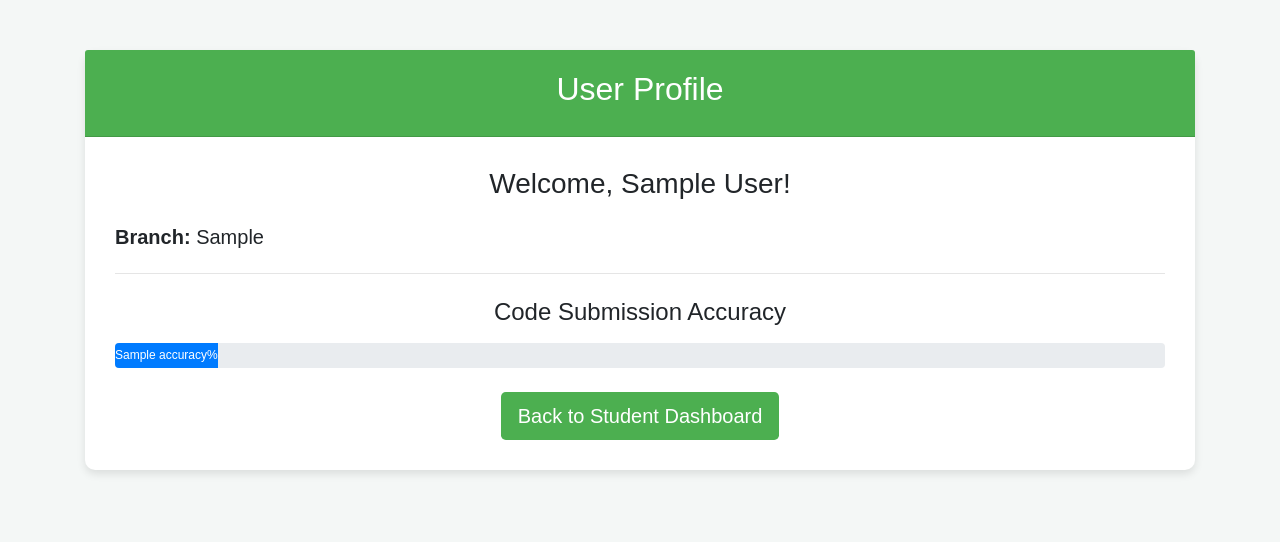
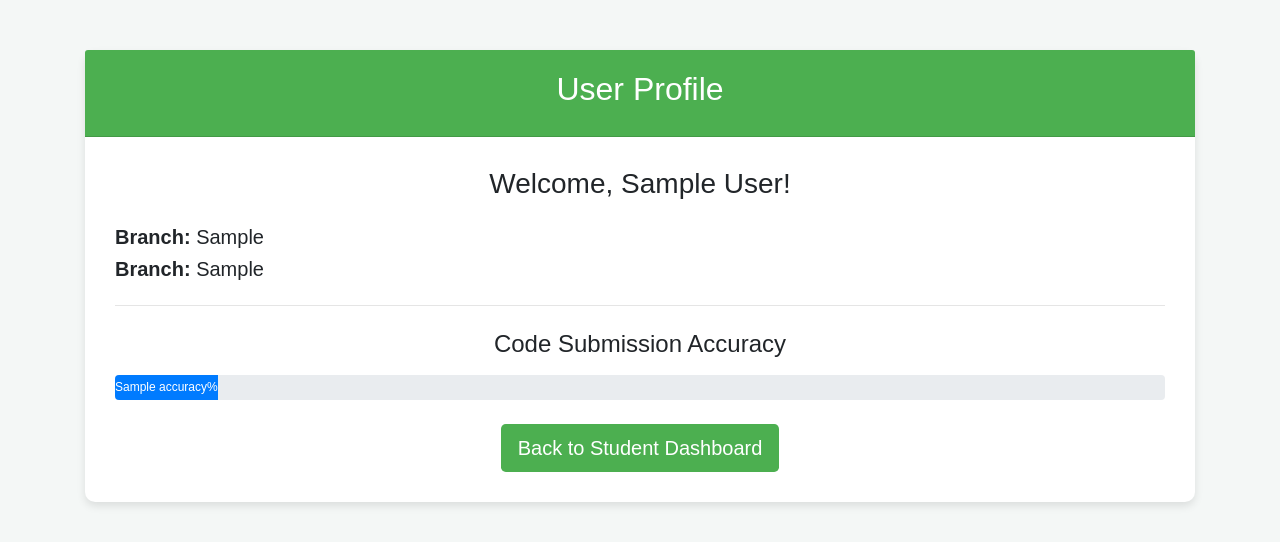
Before and after one commit to busttech/coding-platform-2, a Flask app: template templates/profile.html in a window 1280 px wide. Shown: the top 542 px of the page. Run offline with Flask 3, Linux system fonts and the light colour scheme; tables that the repository leaves empty hold one stand-in row (values such as "Sample post"); the template is opened without the code that fills it: values that come from a table or form of the project are taken from there, most other values are stand-ins (such as "Sample title", 1, 10 or a date in 2020); some libraries are stand-ins or nearby versions.

Commit message:
Update profile.html

```diff
--- a/templates/profile.html
+++ b/templates/profile.html
@@ -49,6 +49,7 @@
                 <div class="row mt-4">
                     <div class="col-md-6">
                         <h5><strong>Branch:</strong> {{ user.branch }}</h5>
+                        <h5><strong>Branch:</strong> {{ so }}</h5>
                     </div>
                 </div>
 
```
